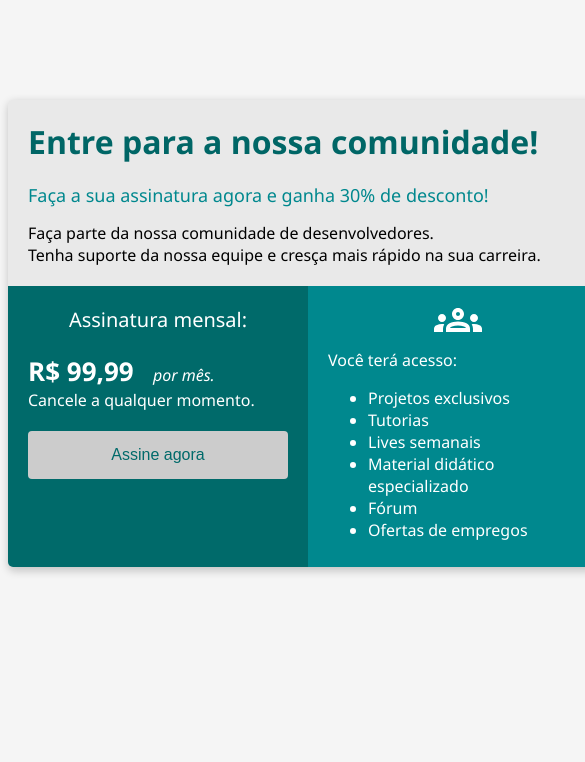
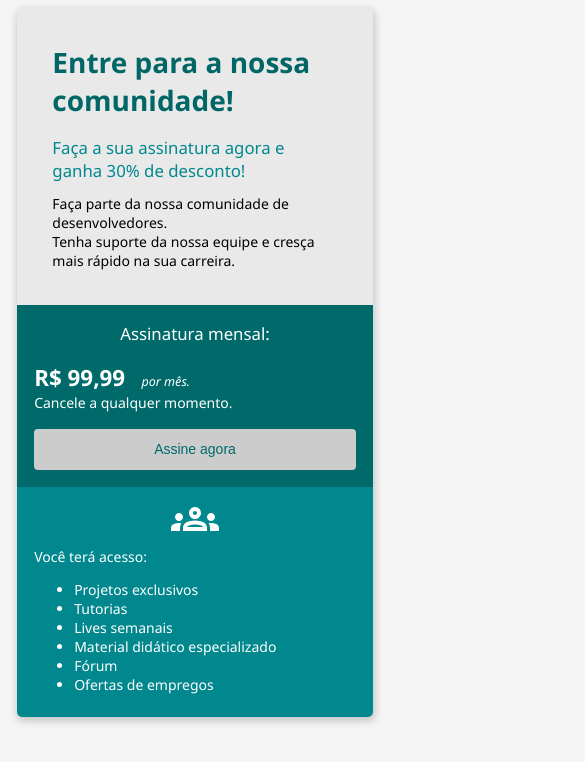
Before and after one commit to Pesouzaaaa/bootcamp-devjr-modulo2, a plain HTML site: page index.html in a window 390 px wide. Shown: the top 762 px of the page, 585 px wide, since content can reach past the window. Drawn offline with Linux system fonts and the light colour scheme.

Commit message:
closes #6 - responsividade com @media screen

```diff
--- a/index.html
+++ b/index.html
@@ -14,7 +14,7 @@
         .container {
             background-color: #E9E9E9;
             margin : auto;
-            margin-top: 100px;
+
 
             width: 600px;
             box-shadow: 1px 3px 8px 1px rgba(0,0,0,0.2);
@@ -22,7 +22,7 @@
             overflow: hidden;
         }
         .header{
-            padding: 20px;
+            padding: 2.5rem;
         }
         .flex-container{
             display: flex;
@@ -30,51 +30,51 @@
         }
         .header-title{
             color:#006666;
-            font-size: 32px;
+            font-size: 2rem;
             font-weight: 700;
-            margin-bottom: 20px;
+            margin-bottom: 1.2rem;
         }
         .header-subtitle{
             color: #00888E;
-            font-size: 18px;
+            font-size: 1.2rem;
             font-weight: 500;
-            margin-bottom: 15px;
+            margin-bottom: 0.9rem;
         }
         .col-1{
             background-color: #006A6A;
             width: 50%;
-            padding: 20px;
+            padding: 1.2rem;
             color: #FFFFFF;
         }
         .col-2{
             background-color: #00888E;
             width: 50%;
-            padding: 10px 20px;
+            padding: 0.6rem 1.2rem;
             color: #FFFFFF;
         }
         .subscription-title{
-            font-size: 20px;
+            font-size: 1.2rem;
             text-align: center;
-            margin-bottom: 20px;
+            margin-bottom: 1.2rem;
         }
         .price{
-            font-size: 26px;
+            font-size: 1.6rem;
             font-weight: 700;
         }
         .month{
-            font-size 15px;
+            font-size: 0.9rem;
             font-style: italic;
-            margin-left: 15px;
+            margin-left: 0.9rem;
         }
         .button{
-            margin-top: 20px;
+            margin-top: 1.2rem;
             width: 100%;
-            padding: 15px 32px;
+            padding: 0.9rem 2rem;
 
             color: #006A6A;
             background-color: #cccccc;
 
-            font-size: 16px;
+            font-size: 1rem;
 
             border-radius: 4px;
             border: none;
@@ -87,6 +87,21 @@
         }
         .image-group{
             text-align: center;
+        }
+        @media screen and (max-width:620px){
+            html{
+                font-size: 14px;
+            }
+            .flex-container{
+                flex-direction: column;
+            }
+            .col-1, .col-2{
+                width:100%;
+                box-sizing: border-box;
+            }
+            .container{
+                width:95%;
+            }
         }
 
     </style>
```
Also changed, not shown: module02-example-index-mobile.png (added).
